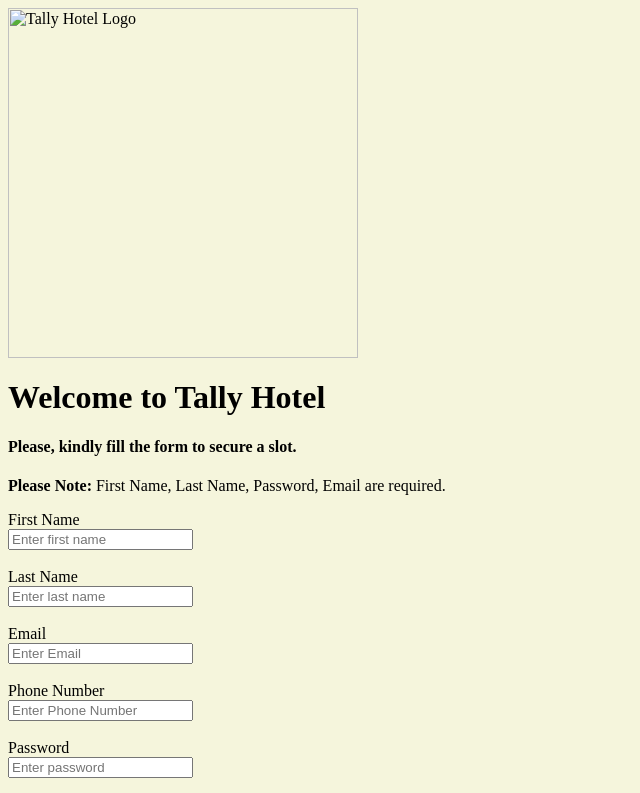
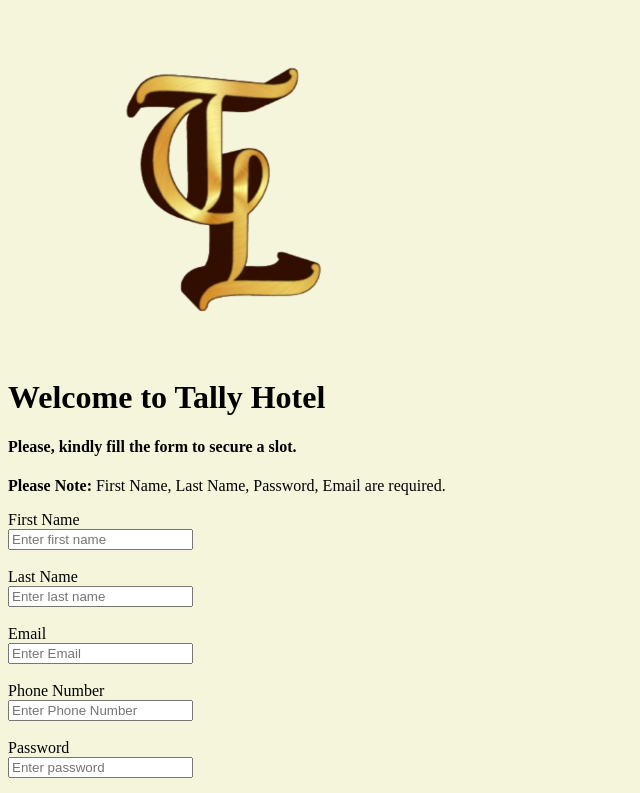
Before and after one commit to Gracyglobal/HOTEL_FORM, a plain HTML site: page index.html in a window 1280 px wide. Shown: the top 793 px of the page, without its empty margins (0-640 px from the left). Drawn offline with Linux system fonts and the light colour scheme.

Commit message:
Form page

```diff
--- a/index.html
+++ b/index.html
@@ -8,7 +8,7 @@
       <body style="background-color: #f5f5dc;">
          <div class="background">
   	 <form action="submitpage.html">
-  	     	 <div class="logo"><img src=".png" width="350" alt="Tally Hotel Logo"></div>
+  	     	 <div class="logo"><img src="20220614_162602.png" height="350" alt="Tally Hotel Logo"></div>
 
  	<h1>Welcome to Tally Hotel</h1>
      <h4>Please, kindly fill the form to secure a slot.</h4>
```
